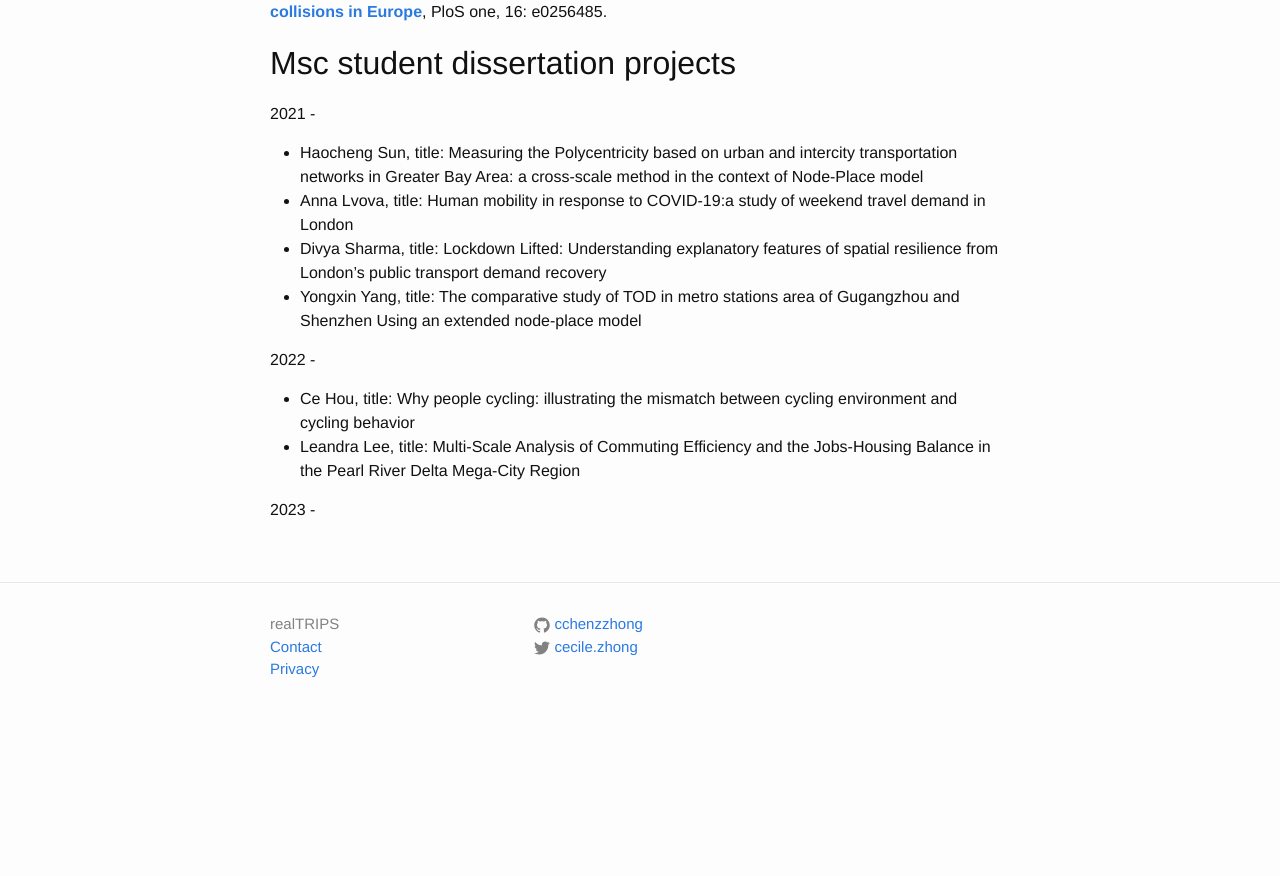
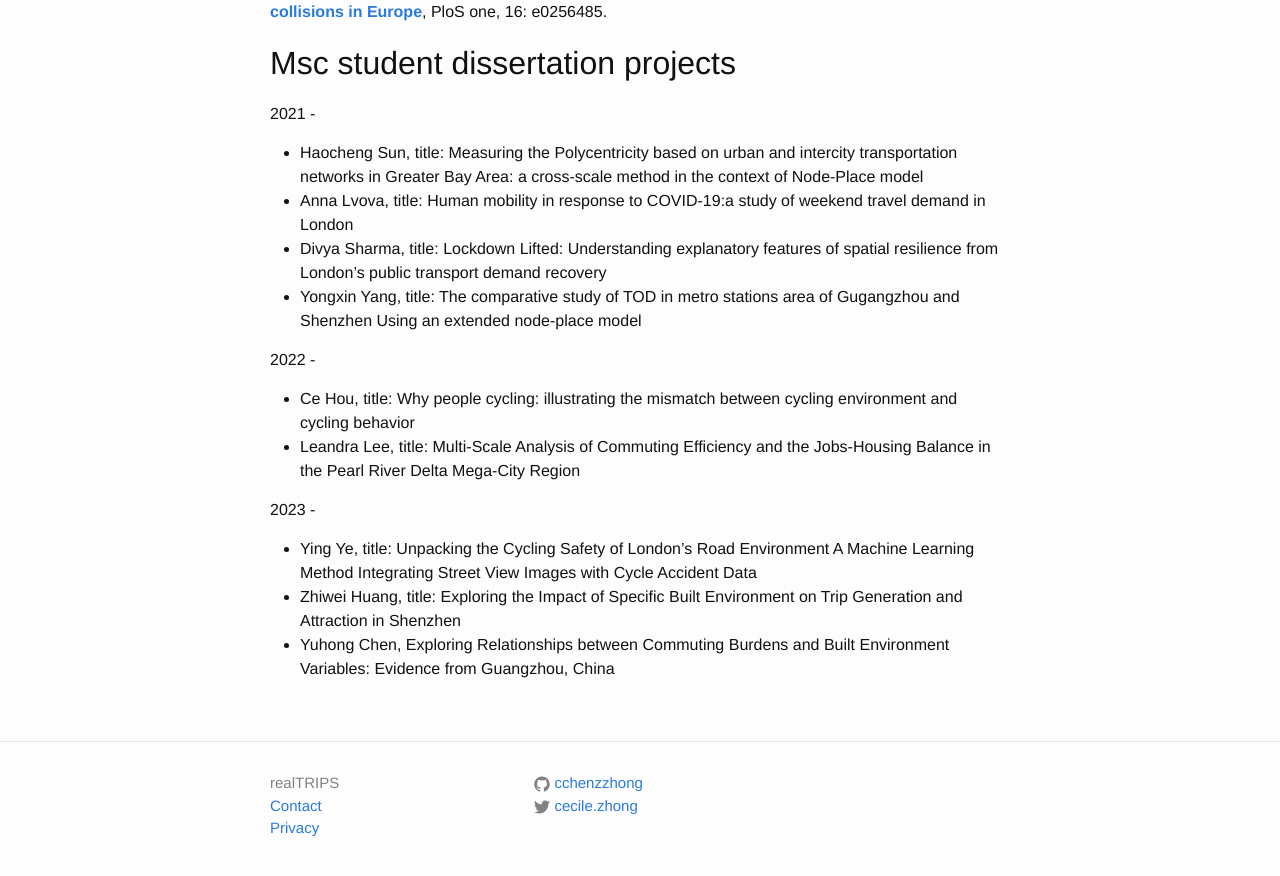
Before and after one commit to c-zhong-ucl-ac-uk/realTRIPS, a Jekyll site: the page built from publications.md, in a window 1280 px wide and 900 px high, scrolled down 1848 px. Shown: the top 876 px of the window. Built offline with Jekyll 4.4.1, drawn with Linux system fonts in a browser that asks for light colours; before the commit the page ends 2589 px from its top, so only the background shows below that.

Commit message:
Update publications.md

```diff
--- a/publications.md
+++ b/publications.md
@@ -67,3 +67,6 @@ Mariana Giannotti, Joana Barros, Diego B Tomasiello, Duncan Smith, Bruna Pizzol,
 * Leandra Lee, title: Multi-Scale Analysis of Commuting Efficiency and the Jobs-Housing Balance in the Pearl River Delta Mega-City Region
 
 2023 -
+* Ying Ye, title: Unpacking the Cycling Safety of London’s Road Environment A Machine Learning Method Integrating Street View Images with Cycle Accident Data
+* Zhiwei Huang, title: Exploring the Impact of Specific Built Environment on Trip Generation and Attraction in Shenzhen
+* Yuhong Chen, Exploring Relationships between Commuting Burdens and Built Environment Variables: Evidence from Guangzhou, China
```
